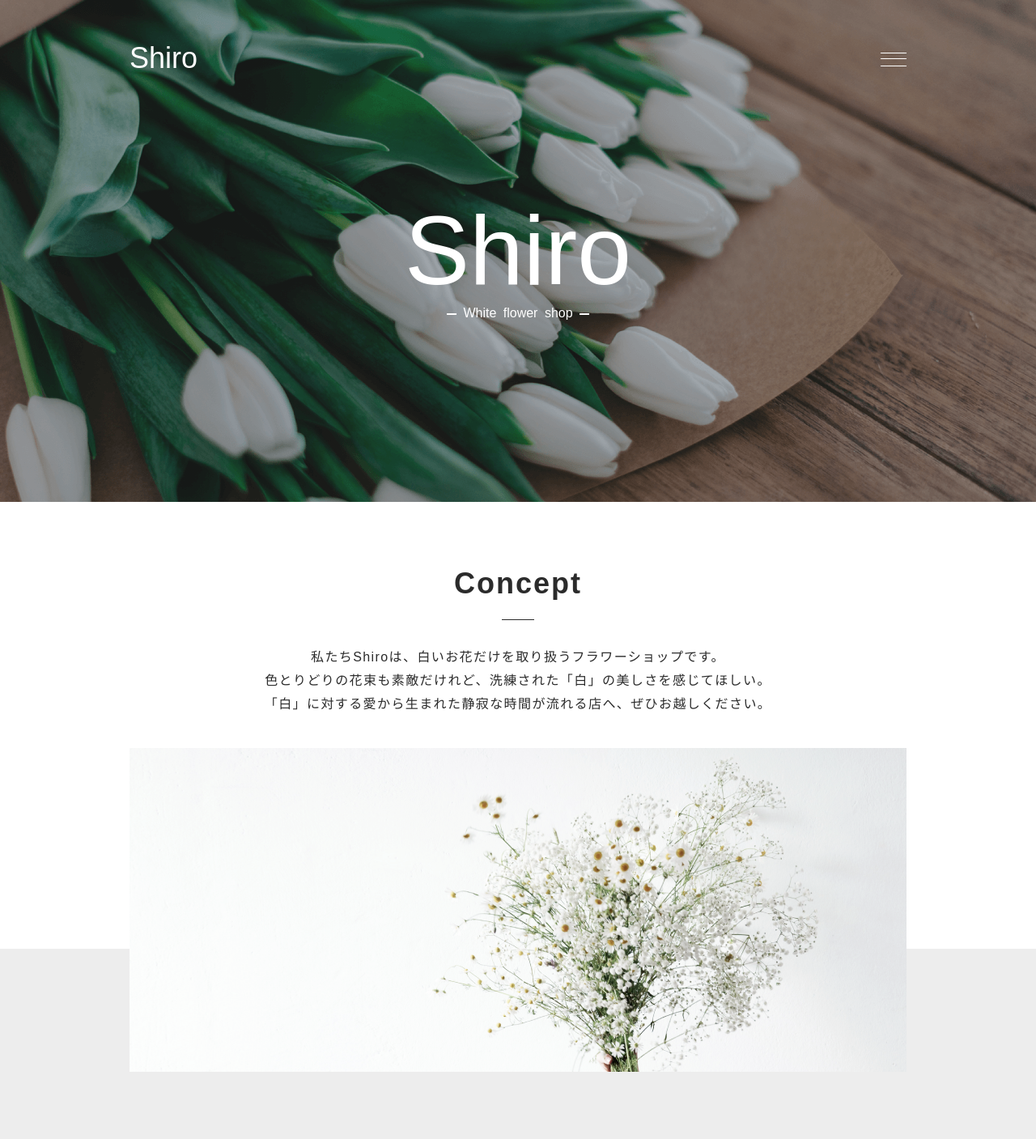
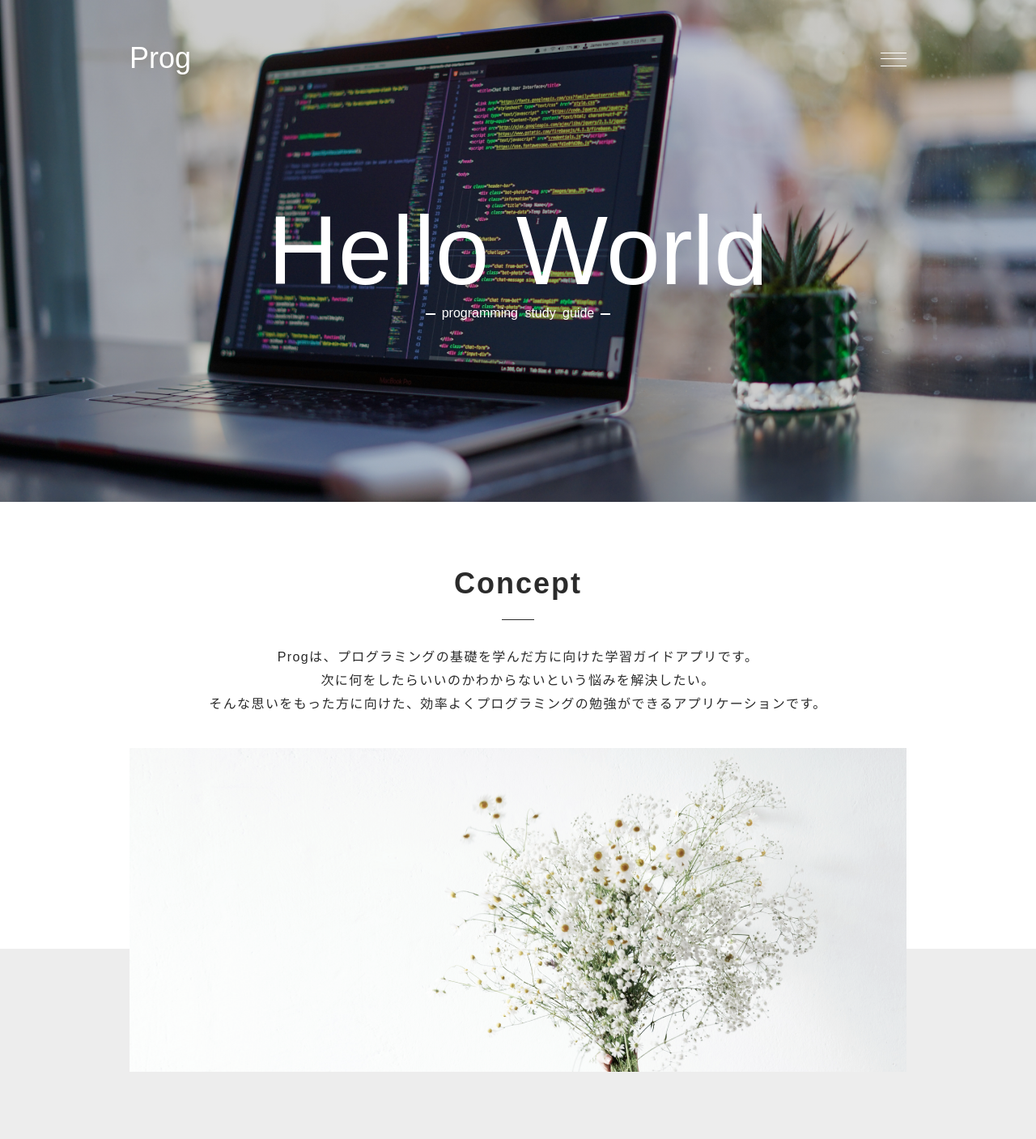
Before and after one commit to yuichi0113/prog, a Flask app: page /lesson in a window 1280 px wide. Shown: the top 1407 px of the page at 81% size. Run offline with Flask 2, Linux system fonts and the light colour scheme.

Commit message:
python henkou

```diff
--- a/app.py
+++ b/app.py
@@ -12,7 +12,7 @@ app.secret_key = "prog"
 
 @app.route("/")
 def template():
-    return render_template("top.html")
+    return render_template("login.html")
 
 
 @app.route("/map")
@@ -23,14 +23,10 @@ def map():
 def lesson():
     return render_template("lesson.html")
 
-# @app.route("/point")
-# def point():
-#     return render_template("point.html")
-
 @app.route("/regist", methods=["GET"])
 def regist_get():
-    if 'user_id' in session:
-        return redirect("/point")
+    if 'id' in session:
+        return redirect("/map")
     else:
         return render_template("regist.html")
 
@@ -38,6 +34,7 @@ def regist_get():
 def regist_post():
     name = request.form.get("name")
     password = request.form.get("password")
+    print(name)
     conn = sqlite3.connect('prog.db')
     c=conn.cursor()
     c.execute("INSERT INTO users VALUES(null,?,?)",(name,password))
@@ -47,8 +44,8 @@ def regist_post():
 
 @app.route("/login", methods=["GET"])
 def login_get():
-    if 'user_id' in session:
-        return redirect("/point")
+    if 'id' in session:
+        return redirect("/map")
     else:
         return render_template("login.html")
 
@@ -59,19 +56,24 @@ def login_post():
     conn = sqlite3.connect('prog.db')
     c = conn.cursor()
     c.execute("SELECT id FROM users WHERE user_name= ? and password = ?",(name, password))
+    id = c.fetchone()
     c.close()
-    if user_id is None:
+    if id is None:
         return render_template("login.html")
     else:
-        session['user_id'] = user_id[0]
-    return redirect("/point")
+        session['id'] = id[0]
+    return redirect("/map")
 
 
 @app.route("/logout")
 def logout():
-    session.pop('user_id', None)
+    session.pop('id', None)
     return redirect("/login")
 
+
+# @app.route("/point")
+# def point():
+#     return render_template("point.html")
 
 @app.route("/point")
 def point():
--- a/static/css/lesson.css
+++ b/static/css/lesson.css
@@ -75,7 +75,7 @@ li {
   position: relative;
   width: 100%;
   height: 620px;
-  background: linear-gradient(rgba(0, 0, 0, 0.2), rgba(0, 0, 0, 0.2)), url('../css/images/lesson-img/header.png');
+  background: linear-gradient(rgba(0, 0, 0, 0.2), rgba(0, 0, 0, 0.2)), url('../css/images/lesson-img/lesson-img1.jpg');
   background-size: cover;
   text-align: center;
   color: #fff;
--- a/templates/lesson.html
+++ b/templates/lesson.html
@@ -4,14 +4,14 @@
   <head>
     <meta charset="utf-8">
     <meta name="viewport" content="width=device-width, initial-scale=1.0">
-    <title>Progate</title>
+    <title>Prog</title>
     <link rel="stylesheet" href="../static/css/lesson.css">
   </head>
   <body>
     <header class="header">
       <div class="header__nav">
         <div class="u-content-wrapper header__nav__wrapper">
-          <div class="header__nav__logo">Shiro</div>
+          <div class="header__nav__logo">Prog</div>
           <div class="hamburger-menu">
             <span class="hamburger-menu__line"></span>
             <span class="hamburger-menu__line--dummy"></span>
@@ -19,21 +19,20 @@
         </div>
         <ul class="header-menu">
           <li class="header__menu__item"><a href="#">Concept</a></li>
-          <li class="header__menu__item"><a href="#">Work</a></li>
-          <li class="header__menu__item"><a href="#">Florist</a></li>
-          <li class="header__menu__item"><a href="#">Shop information</a></li>
+          <li class="header__menu__item"><a href="#">lesson</a></li>
+          <li class="header__menu__item"><a href="#">How To Use</a></li>
           <li class="header__menu__item"><a href="#">Contact us</a></li>
         </ul>
       </div>
       <div class="u-content-wrapper">
-        <h1 class="header__title">Shiro</h1>
-        <p class="header__title__sub">White flower shop</p>
+        <h1 class="header__title">Hello World</h1>
+        <p class="header__title__sub">programming study guide</p>
       </div>
     </header>
     <section class="concept">
       <div class="u-content-wrapper">
         <h2 class="u-heading">Concept</h2>
-        <p class="u-text">私たちShiroは、白いお花だけを取り扱うフラワーショップです。<br class="u-display__pc">色とりどりの花束も素敵だけれど、洗練された「白」の美しさを感じてほしい。<br class="u-display__pc">「白」に対する愛から生まれた静寂な時間が流れる店へ、ぜひお越しください。</p>
+        <p class="u-text">Progは、プログラミングの基礎を学んだ方に向けた学習ガイドアプリです。<br class="u-display__pc">次に何をしたらいいのかわからないという悩みを解決したい。<br class="u-display__pc">そんな思いをもった方に向けた、効率よくプログラミングの勉強ができるアプリケーションです。</p>
         <img class="concept__image" src="../static/css/images/lesson-img/concept.png">
       </div>
     </section>
--- a/templates/login.html
+++ b/templates/login.html
@@ -9,7 +9,7 @@
 
 <div class="login">
   <h2 class="active"> Login </h2>
-  <form>
+  <form action="/login" method="POST">
     <input type="text" class="text" name="name">
     <span>username</span><br><br>
 
@@ -20,7 +20,7 @@
 
     <label for="checkbox-1-1">Keep me Signed in</label>
 
-    <button class="signin"> Login </button>
+    <input type="submit" name="save" value="Login" class="signin">
 
     <hr>
 
--- a/templates/regist.html
+++ b/templates/regist.html
@@ -7,14 +7,14 @@
 
 <div class="login">
     <h2 class="active"> sign up </h2>
-    <form>
+    <form action="/regist" method="POST">
       <input type="text" class="text" name="name">
       <span>username</span><br><br>
 
       <input type="password" class="text" name="password">
       <span>password</span><br>
 
-      <button class="signin"> Sign Up </button>
+      <input type="submit" name="save" value="Sign Up" class="signin">
 
     </form>
   </div>
```
Also changed, not shown: prog.db, static/css/images/lesson-img/lesson-img1.jpg (added).
